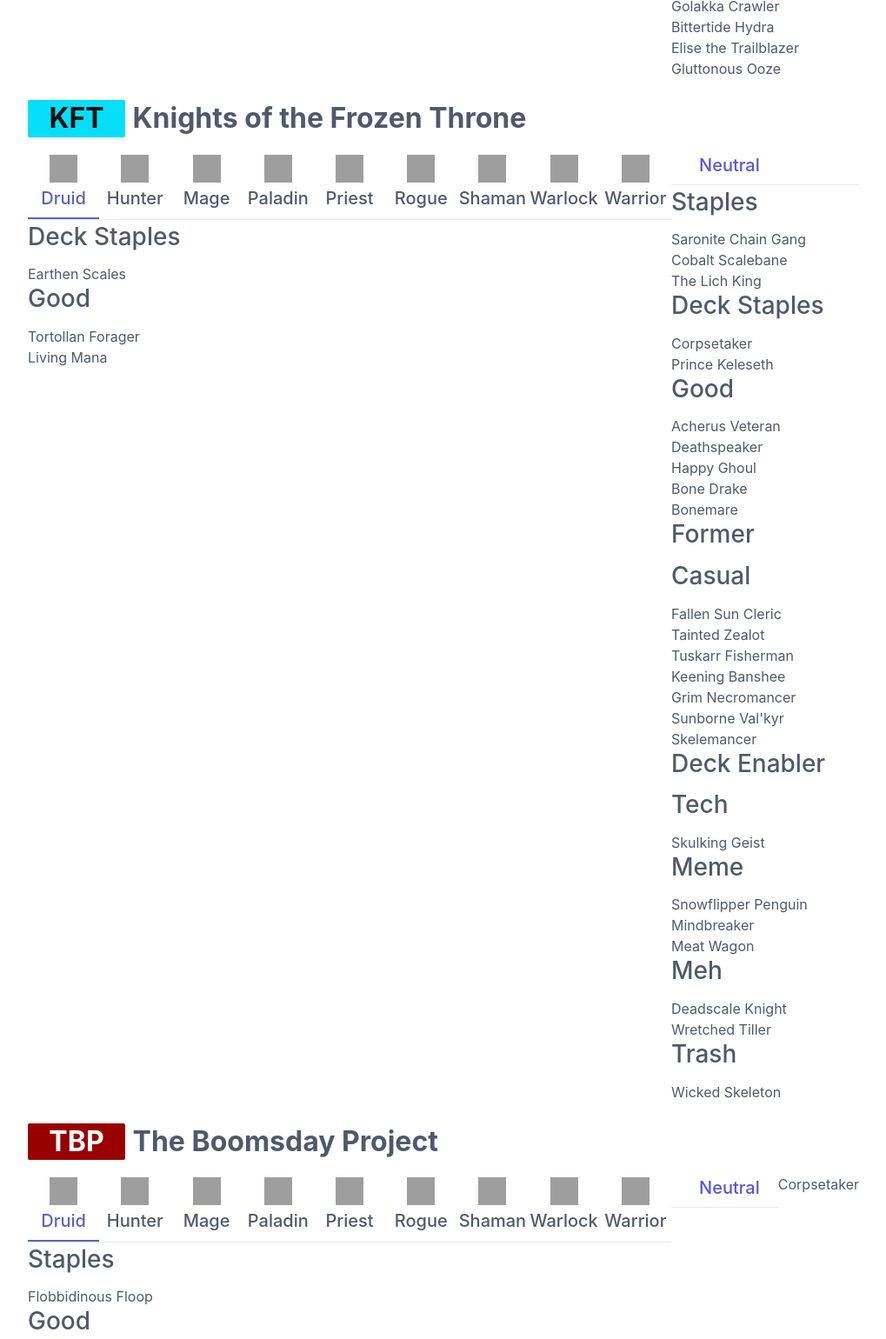
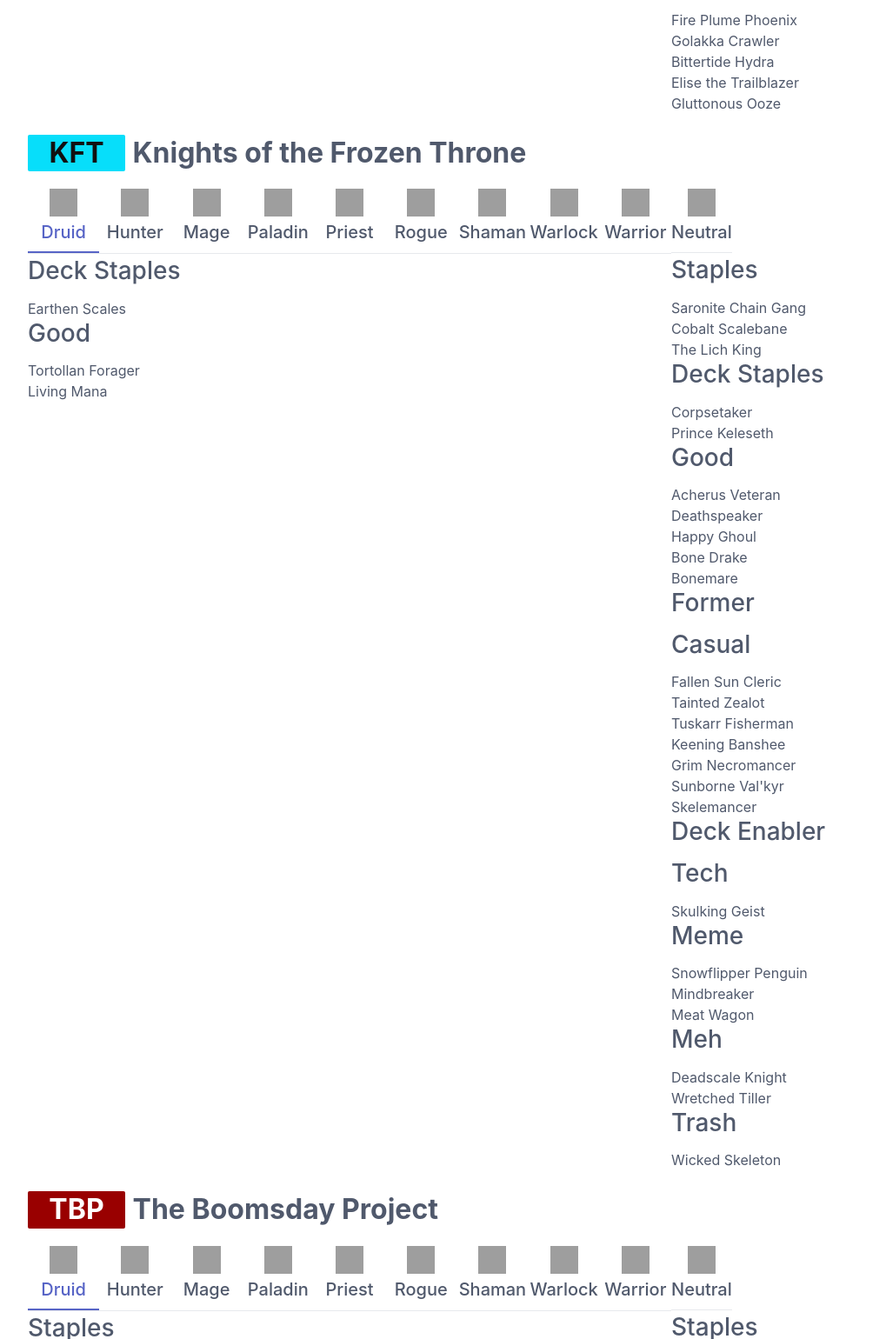
Before and after one commit to Jonius7/HSCardSubs, a plain HTML site: page staples.html in a window 1280 px wide. Shown: the part 1260-2800 px from the top of the page at 87% size, without its empty margins (76-1095 px from the left). Drawn offline with Linux system fonts and the light colour scheme; no server answers; grey boxes are pictures that could not be loaded.

Commit message:
Fixed some weird positioning issues

```diff
--- a/css/main.css
+++ b/css/main.css
@@ -150,7 +150,7 @@
     background-image: url(https://hsreplay.net/static/images/class-icons/warrior.png);
 }
 .classtile.neutral{
-    /*background-image: url(https://hsreplay.net/static/images/class-icons/neutral.png);*/
+    background-image: url(https://hsreplay.net/static/images/class-icons/neutral.png);
 }
 
 
@@ -199,6 +199,37 @@
     display: none;
 }
 
+.neutral-tab {
+    border-bottom: .05rem solid #e7e9ed;
+    margin: .2rem 12rem .17rem 0;
+    display:flex;
+    flex-wrap:wrap;
+    list-style: none;
+    align-items: center;
+    padding-bottom: 0.1rem;
+    max-height: 74px;
+}
+.neutral-tab-item {
+    margin-top: 0;
+    text-align: center;
+}
+
+.neutral-tab-item a {
+    color: inherit;
+    border-bottom: .1rem solid transparent;
+}
+.neutral-tab-item a:hover {
+    color: #5755d9;
+    text-decoration: none;
+    cursor: pointer;
+}
+
+.neutral-tab-content {
+    display:block;
+    float:right;
+    clear:both;
+}
+
 .tab-locator:nth-of-type(1):checked ~ .tab-block > .tab-item:nth-of-type(9n+1) > label > a,
 .tab-locator:nth-of-type(2):checked ~ .tab-block > .tab-item:nth-of-type(9n+2) > label > a,
 .tab-locator:nth-of-type(3):checked ~ .tab-block > .tab-item:nth-of-type(9n+3) > label > a,
--- a/staples.html
+++ b/staples.html
@@ -204,12 +204,11 @@
                 </div>
             </div>
             <div class="columns col-2">
-                <ul class="" style="margin: 0; flex: 1 0 0;">
-                    <li class="tab tab-item">
-                        <span class="classtile neutral"></span><a><h5>Neutral</h5></a>
+                <ul class="neutral-tab" style="">
+                    <li class="tab-item neutral-tab-item"><label for="ung-neutral"><span class="classtile neutral"></span><a><h5>Neutral</h5></a></label>
                     </li>
                 </ul>
-                <div>
+                <div class="neutral-tab-content">
                     <div>
                         <h3>Staples</h3>
                         <div class="carditem">Fire Fly</div>
@@ -328,12 +327,11 @@
                 </div>
             </div>
             <div class="columns col-2">
-                <ul class="" style="margin: 0; flex: 1 0 0;">
-                    <li class="tab tab-item">
-                        <span class="classtile neutral"></span><a><h5>Neutral</h5></a>
+                <ul class="neutral-tab" style="">
+                    <li class="tab-item neutral-tab-item"><label for="kft-neutral"><span class="classtile neutral"></span><a><h5>Neutral</h5></a></label>
                     </li>
                 </ul>
-                <div>
+                <div class="neutral-tab-content">
                     <div><h3>Staples</h3>
                         <div class="carditem">Saronite Chain Gang</div>
                         <div class="carditem">Cobalt Scalebane</div>
@@ -478,17 +476,28 @@
                 </div>
             </div>
             <div class="columns col-2">
-                <ul class="" style="margin: 0; flex: 1 0 0;">
-                    <li class="tab tab-item">
-                        <span class="classtile neutral"></span><a><h5>Neutral</h5></a>
-                    </li>
-                </ul>
-                <div>
-                    <div>
-                        <div class="carditem">Corpsetaker</div>
+                    <ul class="neutral-tab" style="">
+                        <li class="tab-item neutral-tab-item"><label for="kft-neutral"><span class="classtile neutral"></span><a><h5>Neutral</h5></a></label>
+                        </li>
+                    </ul>
+                    <div class="neutral-tab-content">
+                        <div><h3>Staples</h3>
+                            <div class="carditem">Saronite Chain Gang</div>
+                            <div class="carditem">Cobalt Scalebane</div>
+                            <div class="carditem">The Lich King</div>
+                            <h3>Deck Staples</h3>
+                            <div class="carditem">Corpsetaker</div>
+                            <div class="carditem">Prince Keleseth</div>
+                            <h3>Good</h3>
+                            <div class="carditem">Acherus Veteran</div>
+                            <div class="carditem">Deathspeaker</div>
+                            <div class="carditem">Happy Ghoul</div>
+                            <div class="carditem">Happy Ghoul</div>
+                            <div class="carditem">Happy Ghoul</div>
+                            <div class="carditem">Happy Ghoul</div>
+                        </div>
                     </div>
                 </div>
-            </div>
         </div>
     </body>
 </html>
```
